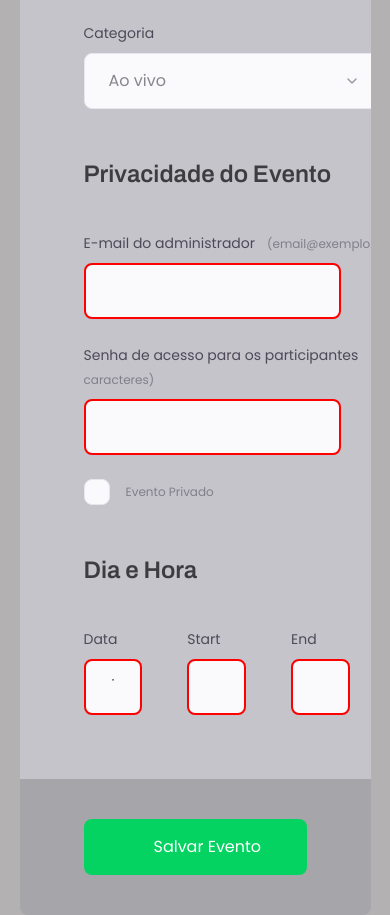
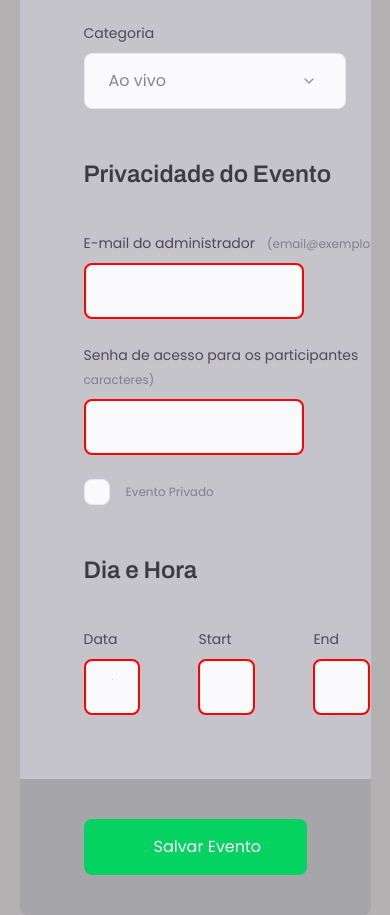
Before and after one commit to matiasdevs/formularioexplorer, a plain HTML site: page index.html in a window 390 px wide. Shown: the part 949-1864 px from the top of the page. Drawn offline with Linux system fonts and the light colour scheme.

Commit message:
attempted responsive

```diff
--- a/style.css
+++ b/style.css
@@ -54,6 +54,7 @@ body::before {
   max-width: 736px;
   margin: auto;
   margin-bottom: 100px;
+  overflow: hidden;
 }
 
 header {
@@ -268,7 +269,7 @@ input:invalid {
   border: 2px solid red;
 }
 
-@media (max-width: 500px) {
+@media (max-width: 450px) {
   .page {
     max-width: 90%;
     margin: 0 auto;
@@ -278,16 +279,16 @@ input:invalid {
   .input-wrapper input,
   .input-wrapper textarea,
   .input-wrapper select {
-    max-width: 70%;
+    max-width: 60%;
 }
   .col-3 > div:nth-child(1) {
-    max-width: 15%;
+    max-width: 17%;
   }
   .col-3 > div:nth-child(2) {
-    max-width: 15%;
+    max-width: 17%;
   }
   .col-3 > div:nth-child(3) {
-    max-width: 15%;
+    max-width: 17%;
   }
 
   .button {
```
